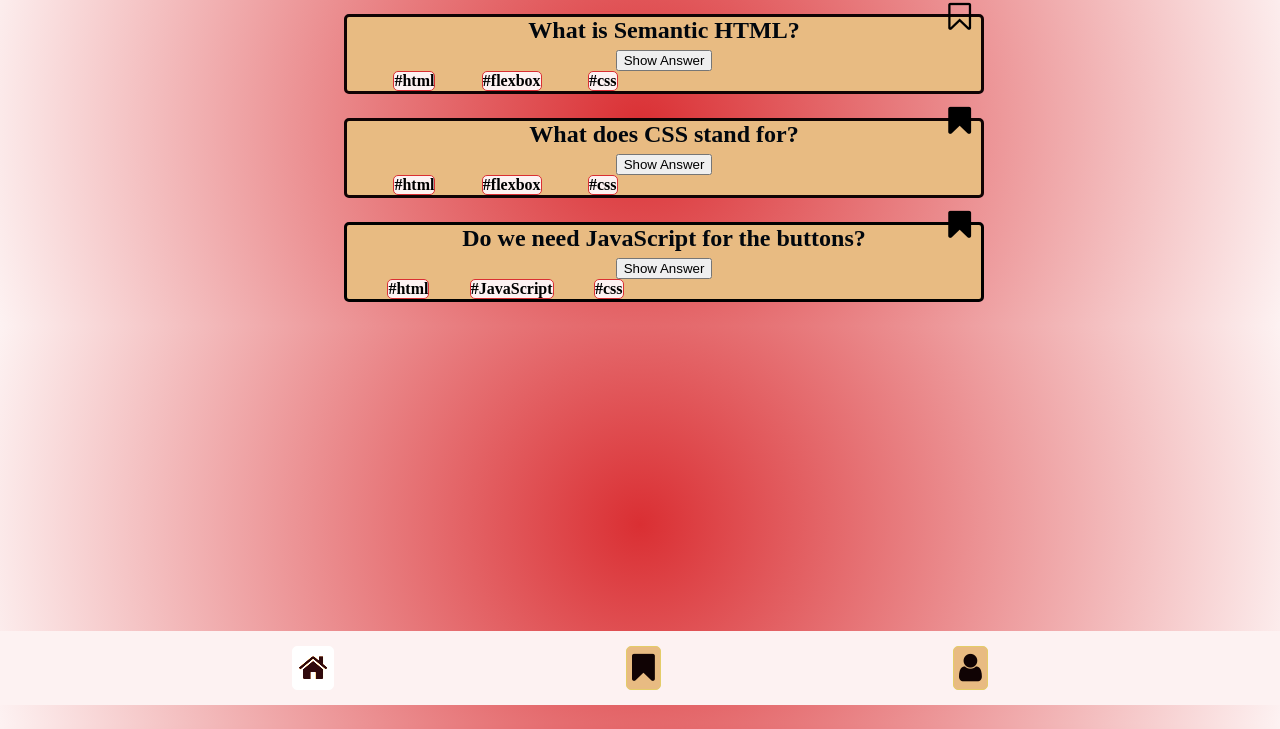
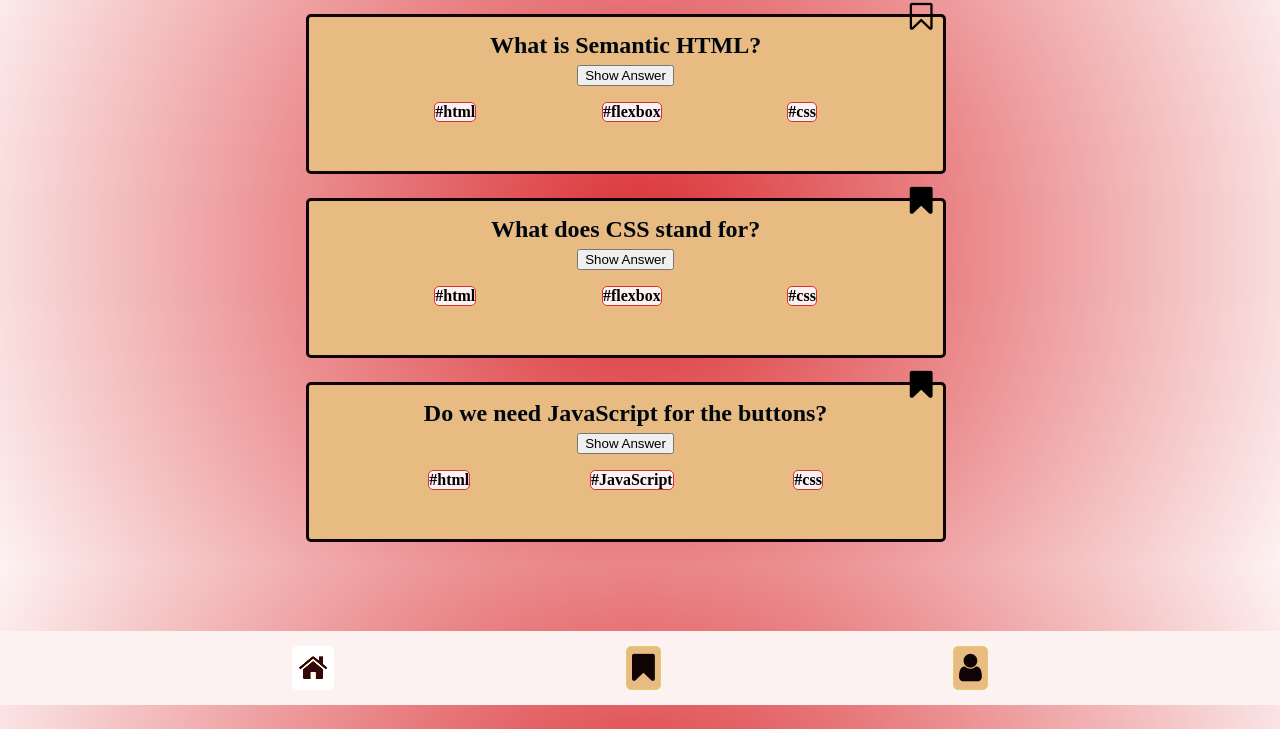
Before and after one commit to Braun-Johannes/Quiz-App, a plain HTML site: page index.html in a window 1280 px wide. Shown: the part 71-800 px from the top of the page. Drawn offline with Linux system fonts and the light colour scheme.

Commit message:
new-css-container-fix

```diff
--- a/global.css
+++ b/components/global.css
@@ -1,3 +1,4 @@
+@import "/components/titel.css";
 @import "/components/question-cards.css";
 @import "/components/colors.css";
 @import "/components/nav-bar.css";
--- a/components/question-cards.css
+++ b/components/question-cards.css
@@ -1,56 +1,55 @@
-.title-container {
-  /* box-sizing: border-box; */
+.first-question-container {
   position: relative;
-  text-align: center;
-  font-size: 3rem;
-  background-color: var(--background);
-  color: var(--text);
-  border: solid var(--accent);
-  width: 100%;
-  top: 0;
-  margin-top: 0;
-}
-
-.first-question-container {
-  /* box-sizing: border-box; */
-  position: relative;
-  text-align: center;
-  font-weight: bold;
-  font-size: 1.5rem;
   width: 50%;
-  left: 25%;
+  height: 10rem;
+  left: 22%;
   margin: 1.5rem;
   border: solid var(--text);
   border-radius: 5px;
   background-color: var(--secondary);
+  font-size: 1.5rem;
+  font-weight: bold;
+  text-align: center;
 }
 
 .second-question-container {
-  /* box-sizing: border-box; */
   position: relative;
-  text-align: center;
-  font-weight: bold;
-  font-size: 1.5rem;
   width: 50%;
-  left: 25%;
+  height: 10rem;
+  left: 22%;
   margin: 1.5rem;
   border: solid var(--text);
   border-radius: 5px;
   background-color: var(--secondary);
+  font-size: 1.5rem;
+  font-weight: bold;
+  text-align: center;
 }
 
 .third-question-container {
-  /* box-sizing: border-box; */
   position: relative;
-  text-align: center;
-  font-weight: bold;
-  font-size: 1.5rem;
   width: 50%;
-  left: 25%;
+  height: 10rem;
+  left: 22%;
   margin: 1.5rem;
-  border: solid;
+  border: solid var(--text);
   border-radius: 5px;
   background-color: var(--secondary);
+  font-size: 1.5rem;
+  font-weight: bold;
+  text-align: center;
+}
+
+.first-question-container p,
+.second-question-container p,
+.third-question-container p {
+  position: relative;
+  top: 10%;
+}
+
+[type="button"] {
+  position: relative;
+  top: 10%;
 }
 
 .first-question-container i {
@@ -69,13 +68,13 @@
 }
 
 .categories-container {
-  /* box-sizing: border-box; */
+  position: relative;
   display: flex;
   justify-content: space-evenly;
   flex-wrap: wrap;
+  top: 20%;
+  padding: 0;
   list-style: none;
-  width: 50%;
-  padding: 0;
 }
 
 .html,
--- /dev/null
+++ b/components/titel.css
@@ -0,0 +1,12 @@
+.title-container {
+  /* box-sizing: border-box; */
+  position: relative;
+  text-align: center;
+  font-size: 3rem;
+  background-color: var(--background);
+  color: var(--text);
+  border: solid var(--accent);
+  width: 100%;
+  top: 0;
+  margin-top: 0;
+}
--- a/index.html
+++ b/index.html
@@ -7,7 +7,7 @@
       content="width=
     , initial-scale=1.0"
     />
-    <link rel="stylesheet" href="global.css" />
+    <link rel="stylesheet" href="/components/global.css" />
     <link rel="stylesheet" href="font-awesome-4.7.0/css/font-awesome.min.css" />
     <script src="" defer></script>
     <title>Quiz App</title>
@@ -17,7 +17,7 @@
       <h1 class="title-container">Quiz App</h1>
     </header>
     <main>
-      <div class="first-question-container">
+      <section class="first-question-container">
         <p class="question">What is Semantic HTML?</p>
         <i class="fa fa-bookmark-o" aria-hidden="true"></i>
         <input type="button" value="Show Answer" />
@@ -26,8 +26,8 @@
           <li class="flexbox">#flexbox</li>
           <li class="css">#css</li>
         </ul>
-      </div>
-      <div class="second-question-container">
+      </section>
+      <section class="second-question-container">
         <p class="question">What does CSS stand for?</p>
         <i class="fa fa-bookmark" aria-hidden="true"></i>
         <input type="button" value="Show Answer" />
@@ -36,8 +36,8 @@
           <li class="flexbox">#flexbox</li>
           <li class="css">#css</li>
         </ul>
-      </div>
-      <div class="third-question-container">
+      </section>
+      <section class="third-question-container">
         <p class="question">Do we need JavaScript for the buttons?</p>
         <i class="fa fa-bookmark" aria-hidden="true"></i>
         <input type="button" value="Show Answer" />
@@ -46,7 +46,7 @@
           <li class="javascript">#JavaScript</li>
           <li class="css">#css</li>
         </ul>
-      </div>
+      </section>
     </main>
     <footer>
       <nav class="nav-banner">
```
Also changed, not shown: bookmark.html (+5 -5 lines), profile.html (+1 -1 lines).
